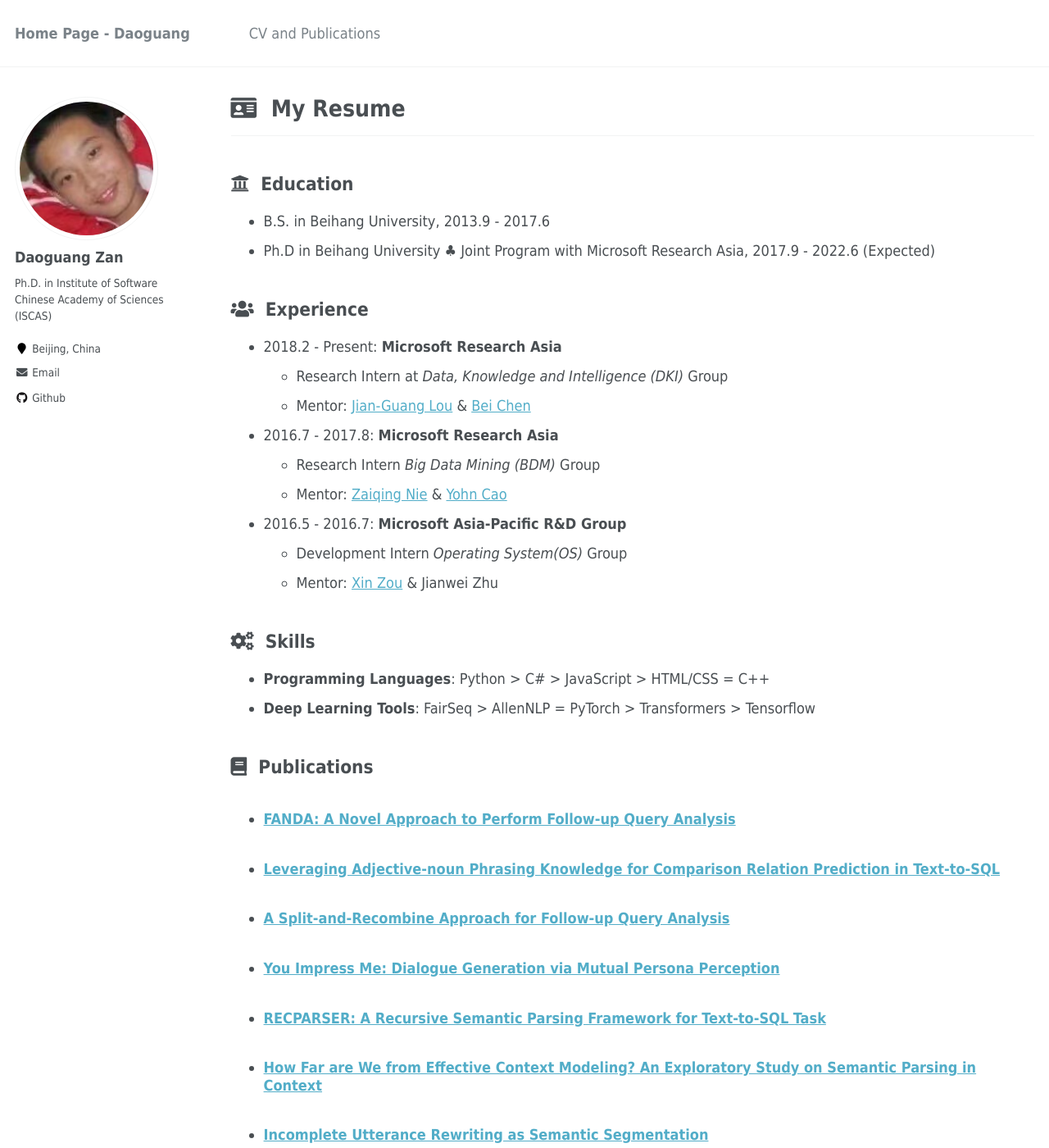
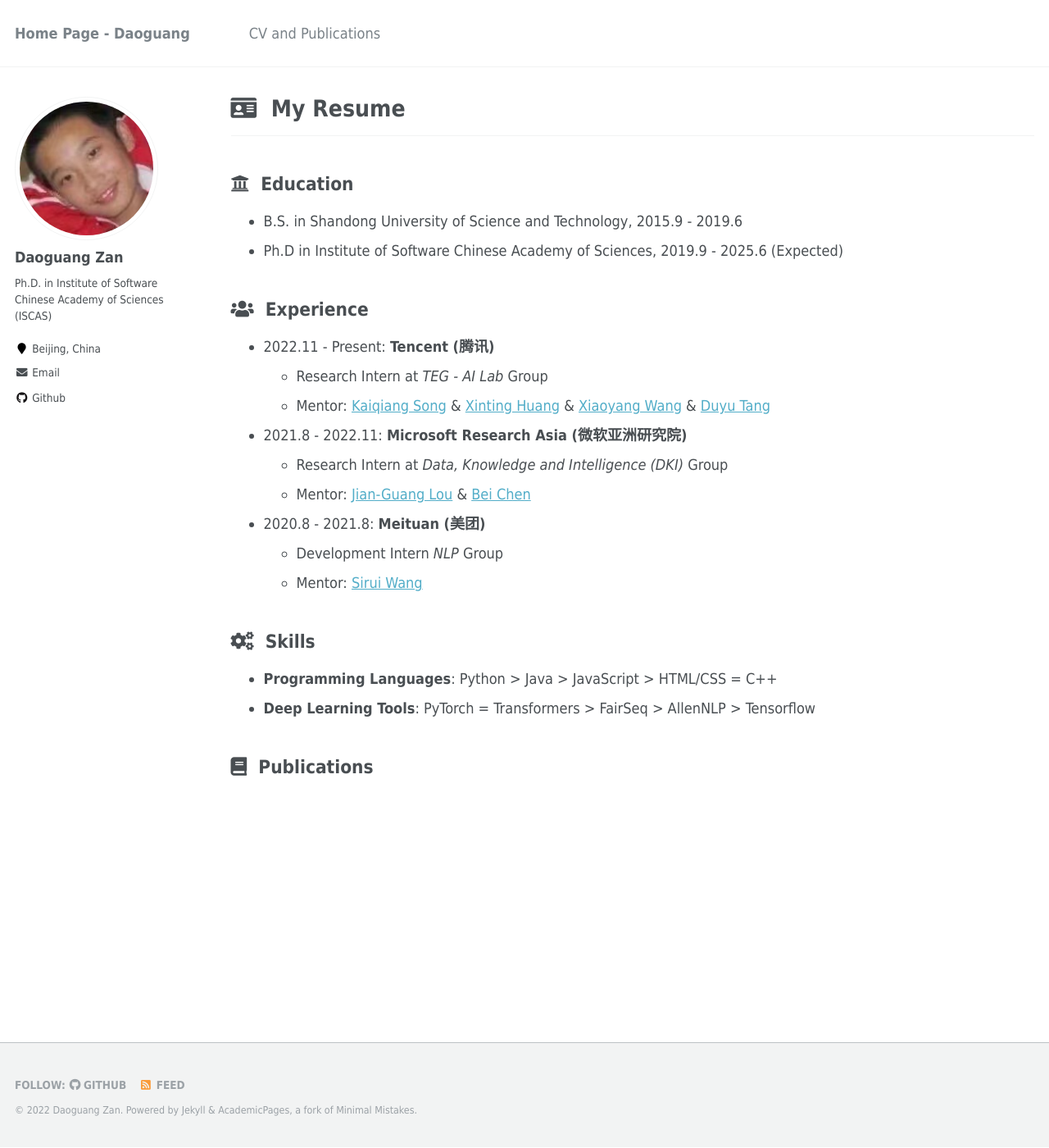
Before and after one commit to zandaoguang-iscas/daoguang.github.io, a Jekyll site: the page built from _pages/cv.md, in a window 1280 px wide and 1400 px high. Shown: the whole window at 82% size. Built offline with Jekyll 4.4.1, drawn with Linux system fonts in a browser that asks for light colours; some of the changed text lies outside the part shown.

Commit message:
Update cv.md

```diff
--- a/_pages/cv.md
+++ b/_pages/cv.md
@@ -11,29 +11,26 @@ redirect_from:
 
 ## <i class="fa fa-ft fa-university"></i>&nbsp;&nbsp;Education
 
-* B.S. in Beihang University, 2013.9 - 2017.6
-* Ph.D in Beihang University ♣ Joint Program with Microsoft Research Asia, 2017.9 - 2022.6 (Expected)
+* B.S. in Shandong University of Science and Technology, 2015.9 - 2019.6
+* Ph.D in Institute of Software Chinese Academy of Sciences, 2019.9 - 2025.6 (Expected)
 
 ## <i class="fa fa-ft fa-users"></i>&nbsp;&nbsp;Experience
 
-* 2018.2 - Present: **Microsoft Research Asia**
+* 2022.11 - Present: **Tencent (腾讯)**
+  * Research Intern at *TEG - AI Lab* Group
+  * Mentor: [Kaiqiang Song]([https://www.microsoft.com/en-us/research/people/jlou/](https://scholar.google.com/citations?user=PHoJwakAAAAJ&hl=zh-CN&oi=ao)) & [Xinting Huang](https://scholar.google.com/citations?user=QmyPDWQAAAAJ&hl=zh-CN&oi=ao) & [Xiaoyang Wang](https://scholar.google.com/citations?user=EeppWmkAAAAJ&hl=zh-CN&oi=ao) & [Duyu Tang](https://scholar.google.com/citations?user=9uz-D-kAAAAJ&hl=zh-CN&oi=ao)
+
+* 2021.8 - 2022.11: **Microsoft Research Asia (微软亚洲研究院)**
   * Research Intern at *Data, Knowledge and Intelligence (DKI)* Group
   * Mentor: [Jian-Guang Lou](https://www.microsoft.com/en-us/research/people/jlou/) & [Bei Chen](https://www.microsoft.com/en-us/research/people/beichen/)
 
-* 2016.7 - 2017.8: **Microsoft Research Asia**
-  * Research Intern *Big Data Mining (BDM)* Group
-  * Mentor: [Zaiqing Nie](https://scholar.google.com/citations?user=Qg7T6vUAAAAJ) & [Yohn Cao](https://scholar.google.com/citations?user=gvrU1lkAAAAJ)
-
-* 2016.5 - 2016.7: **Microsoft Asia-Pacific R&D Group**
-  * Development Intern *Operating System(OS)* Group
-  * Mentor: [Xin Zou](https://www.linkedin.com/in/xinzou) & Jianwei Zhu
+* 2020.8 - 2021.8: **Meituan (美团)**
+  * Development Intern *NLP* Group
+  * Mentor: [Sirui Wang]([https://www.linkedin.com/in/xinzou](https://www.researchgate.net/profile/Sirui-Wang-26))
 
 ## <i class="fa fa-ft fa-cogs"></i>&nbsp;&nbsp;Skills
 
-* **Programming Languages**: Python > C# > JavaScript > HTML/CSS = C++
-* **Deep Learning Tools**:  FairSeq > AllenNLP = PyTorch > Transformers > Tensorflow
+* **Programming Languages**: Python > Java > JavaScript > HTML/CSS = C++
+* **Deep Learning Tools**:  PyTorch = Transformers > FairSeq > AllenNLP > Tensorflow
 
 ## <i class="fa fa-ft fa-book"></i>&nbsp;&nbsp;Publications
-  <ul>{% for post in site.publications %}
-    {% include archive-single-cv.html %}
-  {% endfor %}</ul>
```
